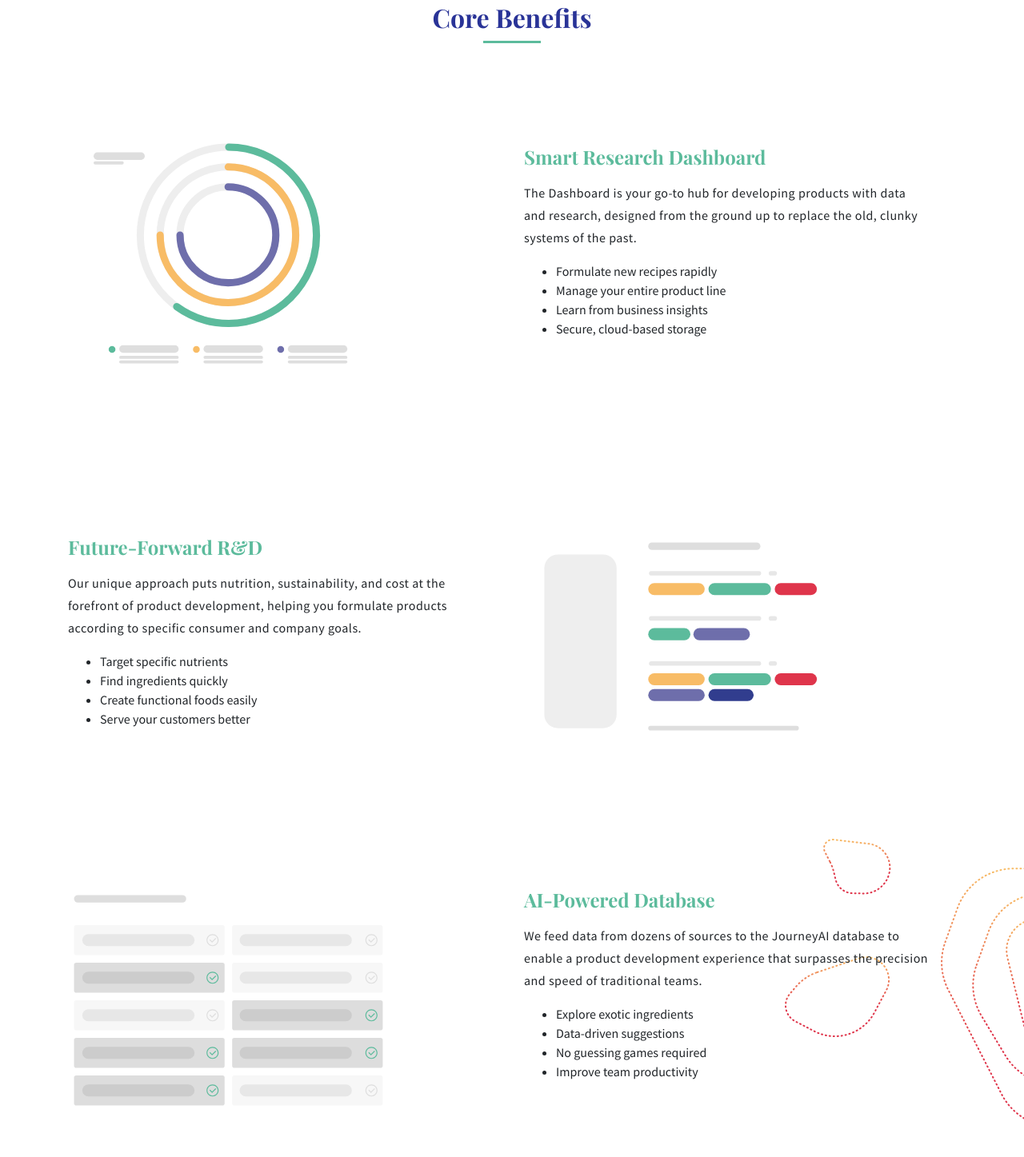
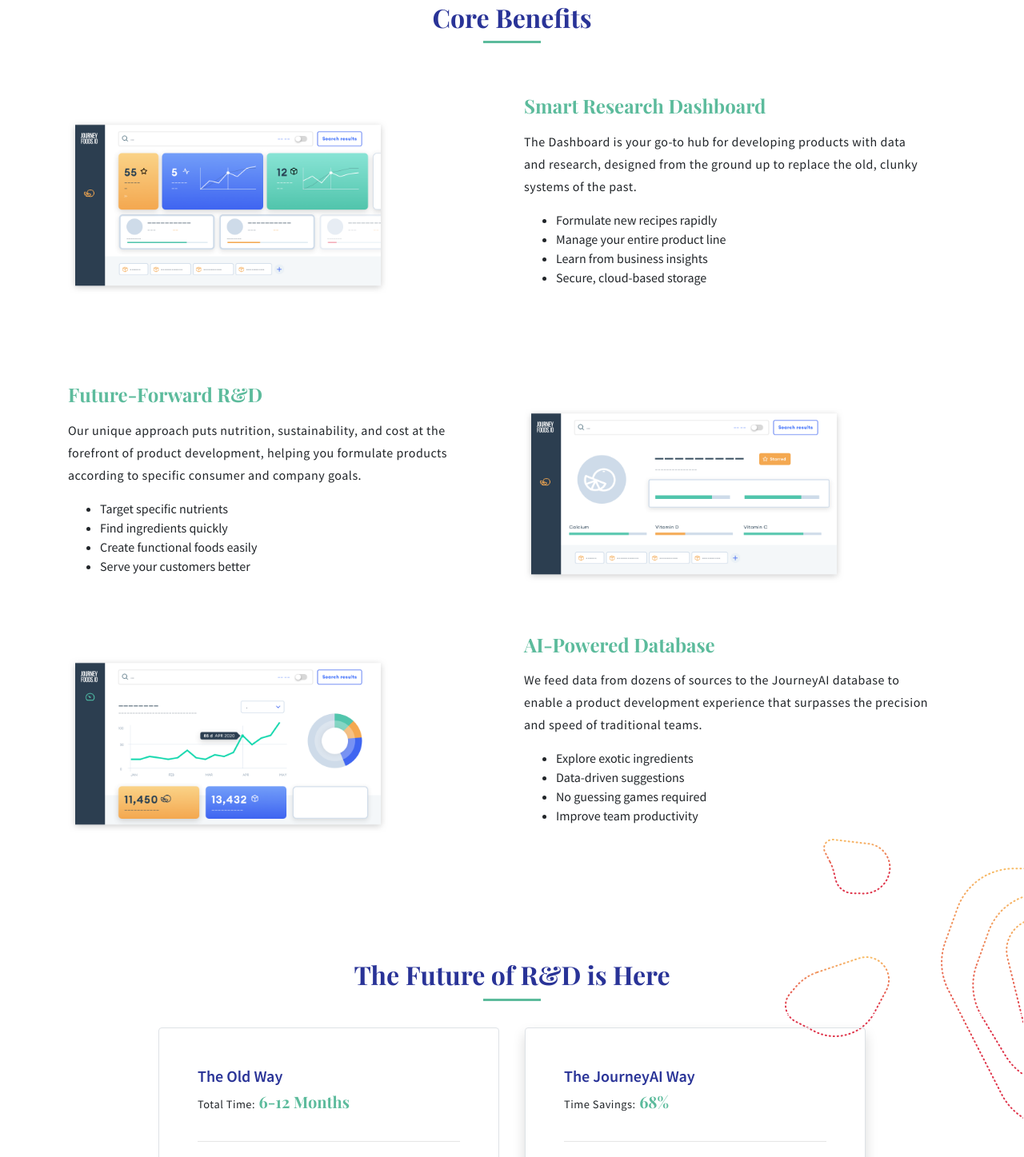
Before and after one commit to Journey-Foods-Riana-Lynn/journeyfoodssales, a plain HTML site: page index.html in a window 1280 px wide. Shown: the part 1967-3414 px from the top of the page at 80% size. Drawn offline with nearby package versions, Linux system fonts and the light colour scheme.

Commit message:
Replaced images in platform overview with images from old wordpress site

```diff
--- a/index.html
+++ b/index.html
@@ -223,7 +223,7 @@ height="0" width="0" style="display:none;visibility:hidden"></iframe></noscript>
   <div class="container" data-aos="fade-up" data-aos-duration="1200">
     <div class="row core-benefits py-5 align-items-center">
       <div class="col-6 mx-auto col-md-6 order-md-1">
-        <img class="img-fluid mt-3 mx-auto" src="assets/img/research-dashboard.svg" alt="Research Dashboard" width="400" height="425">
+        <img class="img-fluid mt-3 mx-auto" src="assets/img/web-version-ui-1-1.png" alt="Research Dashboard" width="400" height="425">
 
       </div>
       <div class="col-md-6 order-md-2 text-md-left pr-md-5">
@@ -245,7 +245,7 @@ height="0" width="0" style="display:none;visibility:hidden"></iframe></noscript>
     <div class="row core-benefits py-5 align-items-center">
       <div class="col-6 mx-auto col-md-6 order-md-2">
 
-        <img class="img-fluid mt-3 mx-auto" src="nutrition-forward.svg" alt="Nutrition Forward" width="400" height="425">
+        <img class="img-fluid mt-3 mx-auto" src="assets/img/web-version-ui-2-1.png" alt="Nutrition Forward" width="400" height="425">
       </div>
       <div class="col-md-6 order-md-1 text-md-left pr-md-5">
         <h3 class="mb-3 bd-text-purple-bright">Future-Forward R&D</h3>
@@ -268,7 +268,7 @@ height="0" width="0" style="display:none;visibility:hidden"></iframe></noscript>
     <div class="row core-benefits align-items-center">
       <div class="col-6 mx-auto col-md-6 order-md-1">
 
-        <img class="img-fluid mt-3 mx-auto" src="assets/img/ai-database.svg" alt="AI-Powered Database" width="400" height="425">
+        <img class="img-fluid mt-3 mx-auto" src="assets/img/web-version-ui-3-1.png" alt="AI-Powered Database" width="400" height="425">
 
 
       </div>
```
Also changed, not shown: assets/img/web-version-ui-1-1.png (added), assets/img/web-version-ui-2-1.png (added), assets/img/web-version-ui-3-1.png (added), 2 other files.
